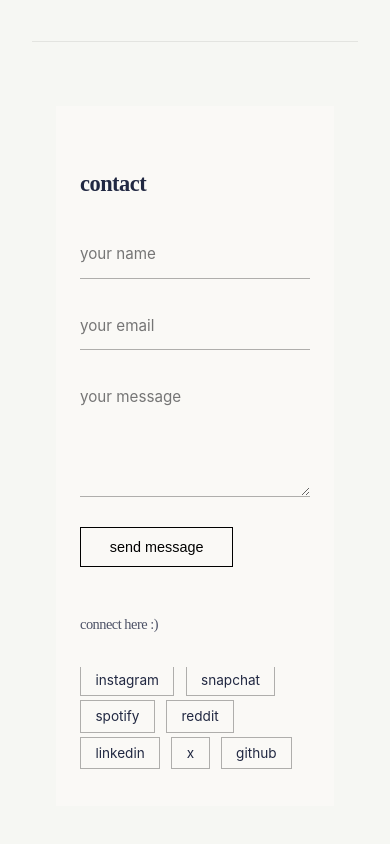
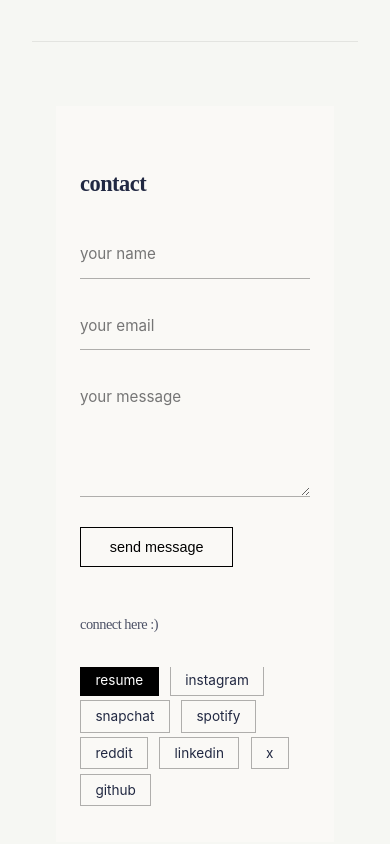
Before and after one commit to phutcop/portfolio, a React (Vite) app in the folder myPortfolio/: page / in a window 390 px wide. Shown: the part 2769-3613 px from the top of the page. Built offline with nearby package versions, Linux system fonts and the light colour scheme.

Commit message:
FINALLLL PLEASEEEEEE

```diff
--- a/myPortfolio/src/pages/ContactPage.jsx
+++ b/myPortfolio/src/pages/ContactPage.jsx
@@ -1,13 +1,44 @@
+import { useState } from "react";
+
 function Contact() {
+  const [sent, setSent] = useState(false);
+
   const scrollTo = (id) => {
     document.getElementById(id)?.scrollIntoView({ behavior: "smooth" });
+  };
+
+  const handleSubmit = (e) => {
+    e.preventDefault();
+    const form = e.target;
+
+    fetch(form.action, {
+      method: "POST",
+      body: new FormData(form),
+    })
+      .then(() => {
+        form.reset();
+        setSent(true);
+
+        // auto-hide after 3 seconds
+        setTimeout(() => setSent(false), 3000);
+      })
+      .catch(() => {
+        alert("Something went wrong. Please try again.");
+      });
   };
 
   return (
     <section id="contact" className="section contact">
       <div className="contact-wrapper">
 
-        {/* HOME ARROW (GO BACK TO TOP) */}
+        {/* FLOATING SUCCESS TOAST */}
+        {sent && (
+          <div className="contact-toast">
+            message sent ✓
+          </div>
+        )}
+
+        {/* HOME ARROW */}
         <button
           className="scroll-down up"
           onClick={() => scrollTo("home")}
@@ -16,7 +47,7 @@ function Contact() {
           ↑
         </button>
 
-        {/* LEFT — CONTACT FORM */}
+        {/* FORM */}
         <div className="contact-form">
           <h2 className="contact-title">contact</h2>
 
@@ -24,31 +55,15 @@ function Contact() {
             action="https://formsubmit.co/yad08102005@gmail.com"
             method="POST"
             className="form"
+            onSubmit={handleSubmit}
           >
-            {/* REQUIRED HIDDEN CONFIG */}
             <input type="hidden" name="_captcha" value="false" />
             <input type="hidden" name="_template" value="table" />
+            <input type="hidden" name="_ajax" value="true" />
 
-            <input
-              type="text"
-              name="name"
-              placeholder="your name"
-              required
-            />
-
-            <input
-              type="email"
-              name="email"
-              placeholder="your email"
-              required
-            />
-
-            <textarea
-              name="message"
-              placeholder="your message"
-              rows="5"
-              required
-            />
+            <input type="text" name="name" placeholder="your name" required />
+            <input type="email" name="email" placeholder="your email" required />
+            <textarea name="message" placeholder="your message" rows="5" required />
 
             <button type="submit" className="submit-btn">
               send message
@@ -56,88 +71,30 @@ function Contact() {
           </form>
         </div>
 
-        {/* RIGHT — SOCIAL LINKS */}
+        {/* SOCIALS */}
         <div className="contact-socials">
           <h3 className="socials-title">connect here :)</h3>
 
           <ul className="socials-list">
-            <li>
+            {/* MOBILE RESUME */}
+            <li className="mobile-only">
               <a
-                href="https://instagram.com/yashplusraj"
+                href="https://drive.google.com/file/d/1WSMhn7ML2IljNAkOkW3XvqsBSfje1Z9l/view"
                 target="_blank"
                 rel="noreferrer"
-                className="social instagram"
+                className="resume-mobile"
               >
-                instagram
+                resume
               </a>
             </li>
 
-            <li>
-              <a
-                href="https://www.snapchat.com/"
-                target="_blank"
-                rel="noreferrer"
-                className="social snapchat"
-              >
-                snapchat
-              </a>
-            </li>
-
-            <li>
-              <a
-                href="https://open.spotify.com/user/d6cswqxdbscg6zkpul2qh3d6t?si=64a7748be1a3421a"
-                target="_blank"
-                rel="noreferrer"
-                className="social spotify"
-              >
-                spotify
-              </a>
-            </li>
-
-            <li>
-              <a
-                href="https://reddit.com/user/yad08102005"
-                target="_blank"
-                rel="noreferrer"
-                className="social reddit"
-              >
-                reddit
-              </a>
-            </li>
-
-
-            <li>
-              <a
-                href="https://www.linkedin.com/in/yashraj-dave-97620a290/"
-                target="_blank"
-                rel="noreferrer"
-                className="social linkedin"
-              >
-                linkedin
-              </a>
-            </li>
-
-            <li>
-              <a
-                href="https://twitter.com/yad_0810"
-                target="_blank"
-                rel="noreferrer"
-                className="social x"
-              >
-                x
-              </a>
-            </li>
-
-            <li>
-              <a
-                href="https://github.com/phutcop"
-                target="_blank"
-                rel="noreferrer"
-                className="social github"
-              >
-                github
-              </a>
-            </li>
+            <li><a href="https://instagram.com/yashplusraj" target="_blank" className="social instagram">instagram</a></li>
+            <li><a href="https://www.snapchat.com/" target="_blank" className="social snapchat">snapchat</a></li>
+            <li><a href="https://open.spotify.com/user/d6cswqxdbscg6zkpul2qh3d6t" target="_blank" className="social spotify">spotify</a></li>
+            <li><a href="https://reddit.com/user/yad08102005" target="_blank" className="social reddit">reddit</a></li>
+            <li><a href="https://www.linkedin.com/in/yashraj-dave-97620a290/" target="_blank" className="social linkedin">linkedin</a></li>
+            <li><a href="https://twitter.com/yad_0810" target="_blank" className="social x">x</a></li>
+            <li><a href="https://github.com/phutcop" target="_blank" className="social github">github</a></li>
           </ul>
         </div>
 
--- a/myPortfolio/src/styles/global.css
+++ b/myPortfolio/src/styles/global.css
@@ -1159,3 +1159,89 @@ body {
     margin-bottom: 0 !important;
   }
 }
+/* =====================================================
+   🔥 FINAL MOBILE BOTTOM SPACE FIX
+   Fixes extra white space on Contact / Work
+   ===================================================== */
+
+@media (max-width: 768px) {
+
+  /* 1️⃣ Remove forced full-screen height on mobile */
+  .section {
+    min-height: unset !important;
+  }
+
+  /* 2️⃣ Kill artificial bottom padding added earlier */
+  .content {
+    padding-bottom: 0 !important;
+  }
+
+  /* 3️⃣ Contact section should size to content ONLY */
+  #contact {
+    padding-bottom: 2rem !important;
+  }
+
+  /* 4️⃣ Prevent browser UI overlap illusion */
+  body {
+    overscroll-behavior-y: none;
+  }
+
+}
+/* =====================================================
+   RESUME — MOBILE ONLY (CONTACT SECTION)
+   ===================================================== */
+
+/* hide on desktop */
+.mobile-only {
+  display: none;
+}
+
+/* show on phone only */
+@media (max-width: 768px) {
+  .mobile-only {
+    display: block;
+  }
+
+  .resume-mobile {
+    border: 1px solid black;
+    background: black;
+    color: white !important;
+
+    padding: 0.45rem 1.1rem;
+    font-size: 0.85rem;
+    white-space: nowrap;
+  }
+
+  .resume-mobile:hover {
+    background: transparent;
+    color: black !important;
+  }
+}
+/* =========================
+   CONTACT TOAST
+========================= */
+
+.contact-toast {
+  position: fixed;
+  bottom: 1.5rem;
+  right: 1.5rem;
+
+  background: black;
+  color: white;
+
+  padding: 0.6rem 1.2rem;
+  font-size: 0.8rem;
+  border-radius: 999px;
+
+  opacity: 0.95;
+  z-index: 999;
+
+  animation: toastFade 3s ease forwards;
+}
+
+@keyframes toastFade {
+  0%   { opacity: 0; transform: translateY(8px); }
+  10%  { opacity: 1; transform: translateY(0); }
+  90%  { opacity: 1; }
+  100% { opacity: 0; }
+}
```
